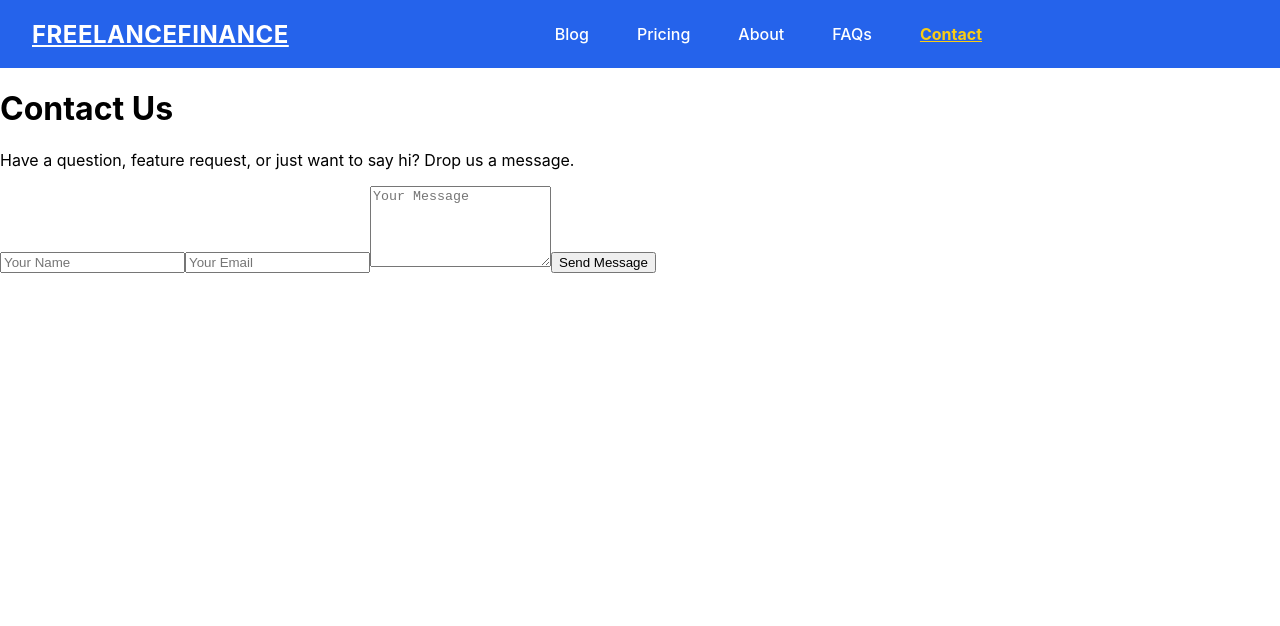
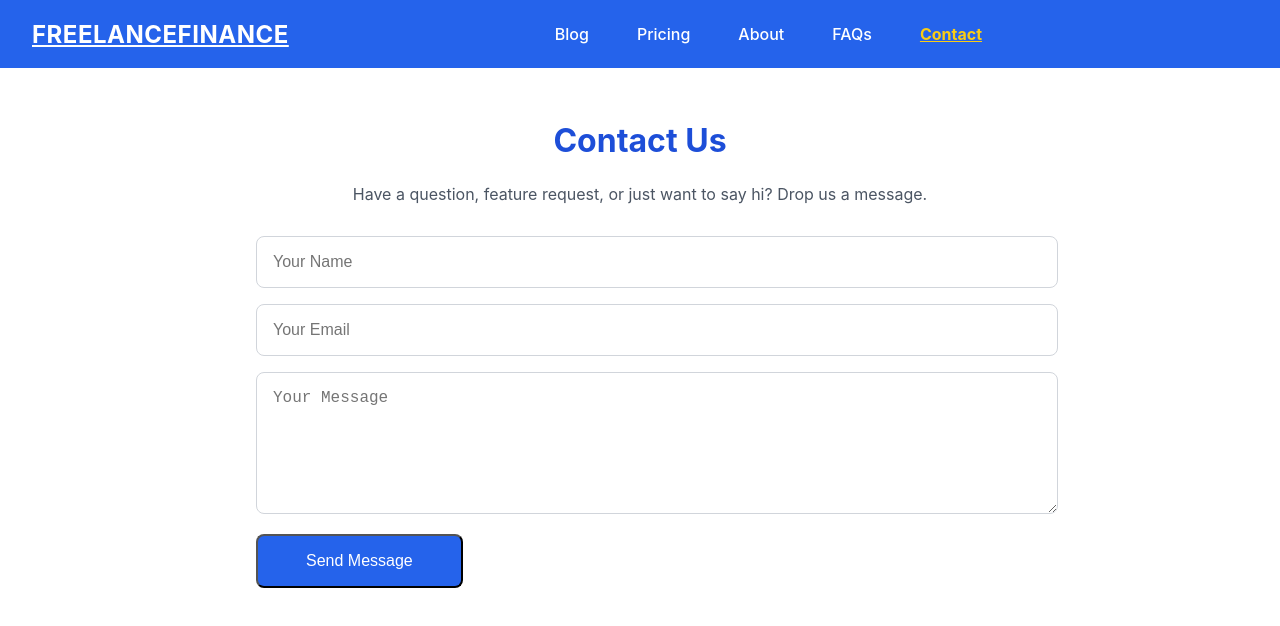
Before and after one commit to nasirrasheed/saas-project, a React (Create React App) app: page /contact in a window 1280 px wide. Shown: the top 626 px of the page. Built offline with nearby package versions, Linux system fonts and the light colour scheme.

Commit message:
Add animations and improve styling on Contact Page

```diff
--- /dev/null
+++ b/src/pages/ContactPage.css
@@ -0,0 +1,96 @@
+/* ContactPage.css */
+
+/* Container for the entire contact page */
+.contact-page-container {
+    max-width: 48rem; /* max-width 768px */
+    margin: 0 auto;
+    padding: 2rem;
+    color: #1d4ed8; /* blue-900 */
+    transition: all 0.3s ease;
+  }
+
+  /* Header Styles */
+  .contact-page-container h1 {
+    font-size: 2rem;
+    font-weight: 700;
+    text-align: center;
+    margin-bottom: 1.5rem;
+    transition: transform 0.3s ease, opacity 0.5s ease;
+  }
+
+  /* Make the paragraph fade in with a delay */
+  .contact-page-container p {
+    font-size: 1rem;
+    color: #4b5563; /* gray-700 */
+    text-align: center;
+    margin-bottom: 2rem;
+    transition: opacity 0.5s ease-in-out;
+  }
+
+  /* Form Input Fields */
+  .contact-page-container input,
+  .contact-page-container textarea {
+    width: 100%;
+    padding: 1rem;
+    border-radius: 8px;
+    border: 1px solid #d1d5db; /* gray-300 */
+    font-size: 1rem;
+    margin-bottom: 1rem;
+    transition: border-color 0.3s ease, box-shadow 0.3s ease;
+  }
+
+  /* Focus States */
+  .contact-page-container input:focus,
+  .contact-page-container textarea:focus {
+    outline: none;
+    border-color: #2563eb; /* blue-500 */
+    box-shadow: 0 0 0 2px rgba(59, 130, 246, 0.4); /* blue-400 */
+  }
+
+  /* Button Animation */
+  .contact-page-container button {
+    background-color: #2563eb; /* blue-500 */
+    color: white;
+    padding: 1rem 3rem;
+    border-radius: 8px;
+    font-size: 1rem;
+    cursor: pointer;
+    transition: background-color 0.3s ease, transform 0.2s ease;
+  }
+
+  .contact-page-container button:hover {
+    background-color: #1d4ed8; /* blue-700 */
+    transform: scale(1.05);
+  }
+
+  /* Mobile responsiveness adjustments */
+  @media (max-width: 768px) {
+    .contact-page-container {
+      padding: 1.5rem;
+    }
+
+    .contact-page-container h1 {
+      font-size: 1.75rem;
+    }
+
+    .contact-page-container p {
+      font-size: 0.875rem;
+    }
+
+    .contact-page-container input,
+    .contact-page-container textarea {
+      padding: 0.675rem;
+    }
+
+    .contact-page-container button {
+      padding: 0.875rem 2.5rem;
+      font-size: 0.875rem;
+    }
+  }
+
+  /* Tablet or Larger Screen (up to 1024px) */
+  @media (max-width: 1024px) {
+    .contact-page-container {
+      max-width: 40rem; /* max-width 640px */
+    }
+  }
--- a/src/pages/ContactPage.jsx
+++ b/src/pages/ContactPage.jsx
@@ -1,35 +1,81 @@
+import React from 'react';
 import useTitle from '../hooks/useTitle'; // <- Add this
+import { motion } from 'framer-motion'; // Import framer-motion for animations
+import './ContactPage.css';  // Import the stylesheet at the top
 
 export default function ContactPage() {
   useTitle("Contact Us - FreelanceFinance"); // <- Set the page title
 
+  // Animation variants for form and text
+  const fadeIn = {
+    hidden: { opacity: 0, y: 20 },
+    visible: { opacity: 1, y: 0, transition: { duration: 0.5 } }
+  };
+
+  const formVariants = {
+    hidden: { opacity: 0, y: 20 },
+    visible: { opacity: 1, y: 0, transition: { duration: 0.5, delay: 0.3 } }
+  };
+
   return (
-    <div className="max-w-3xl mx-auto p-8 text-blue-900">
-      <h1 className="text-3xl font-bold mb-4">Contact Us</h1>
-      <p className="text-gray-700 mb-6">
+    <div className="contact-page-container">
+      <motion.h1
+        className="text-3xl font-bold mb-4 text-center"
+        initial="hidden"
+        animate="visible"
+        variants={fadeIn}
+      >
+        Contact Us
+      </motion.h1>
+
+      <motion.p
+        className="text-gray-700 mb-6 text-center"
+        initial="hidden"
+        animate="visible"
+        variants={fadeIn}
+      >
         Have a question, feature request, or just want to say hi? Drop us a message.
-      </p>
+      </motion.p>
 
-      <form className="space-y-4">
+      <motion.form
+        className="space-y-6"
+        initial="hidden"
+        animate="visible"
+        variants={formVariants}
+      >
+        <div className="grid grid-cols-1 sm:grid-cols-2 gap-4">
+          <div>
             <input
               type="text"
               placeholder="Your Name"
-          className="w-full border px-4 py-2 rounded-lg"
+              className="w-full border px-4 py-3 rounded-lg focus:outline-none focus:ring-2 focus:ring-blue-500 transition-all duration-300"
             />
+          </div>
+          <div>
             <input
               type="email"
               placeholder="Your Email"
-          className="w-full border px-4 py-2 rounded-lg"
+              className="w-full border px-4 py-3 rounded-lg focus:outline-none focus:ring-2 focus:ring-blue-500 transition-all duration-300"
             />
+          </div>
+        </div>
+        <div>
           <textarea
-          rows="5"
+            rows="6"
             placeholder="Your Message"
-          className="w-full border px-4 py-2 rounded-lg"
+            className="w-full border px-4 py-3 rounded-lg focus:outline-none focus:ring-2 focus:ring-blue-500 transition-all duration-300"
           />
-        <button className="bg-blue-700 text-white px-6 py-2 rounded hover:bg-blue-800">
+        </div>
+        <div className="text-center">
+          <motion.button
+            className="bg-blue-700 text-white px-8 py-3 rounded hover:bg-blue-800 transition duration-300"
+            whileHover={{ scale: 1.05 }}
+            whileTap={{ scale: 0.95 }}
+          >
             Send Message
-        </button>
-      </form>
+          </motion.button>
+        </div>
+      </motion.form>
     </div>
   );
 }
```
Lines whose indentation alone changed are shown as unchanged.
